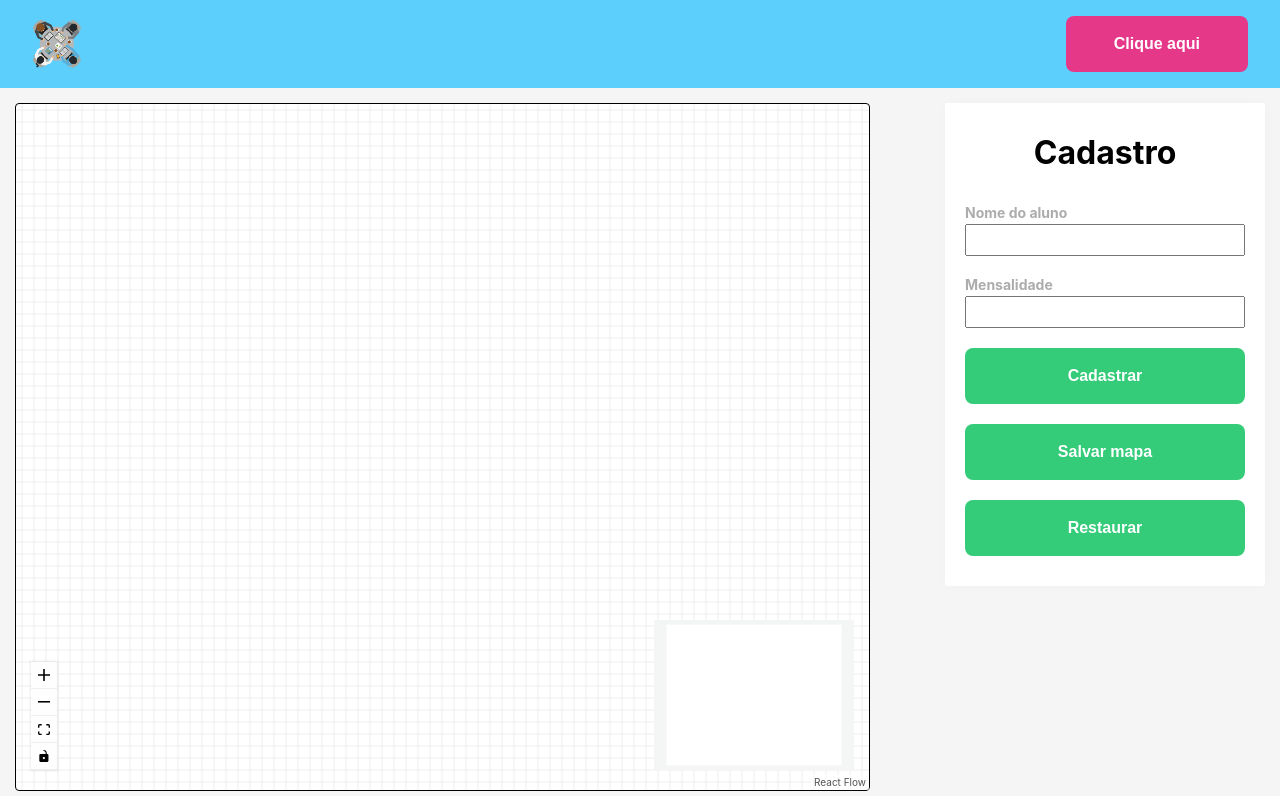
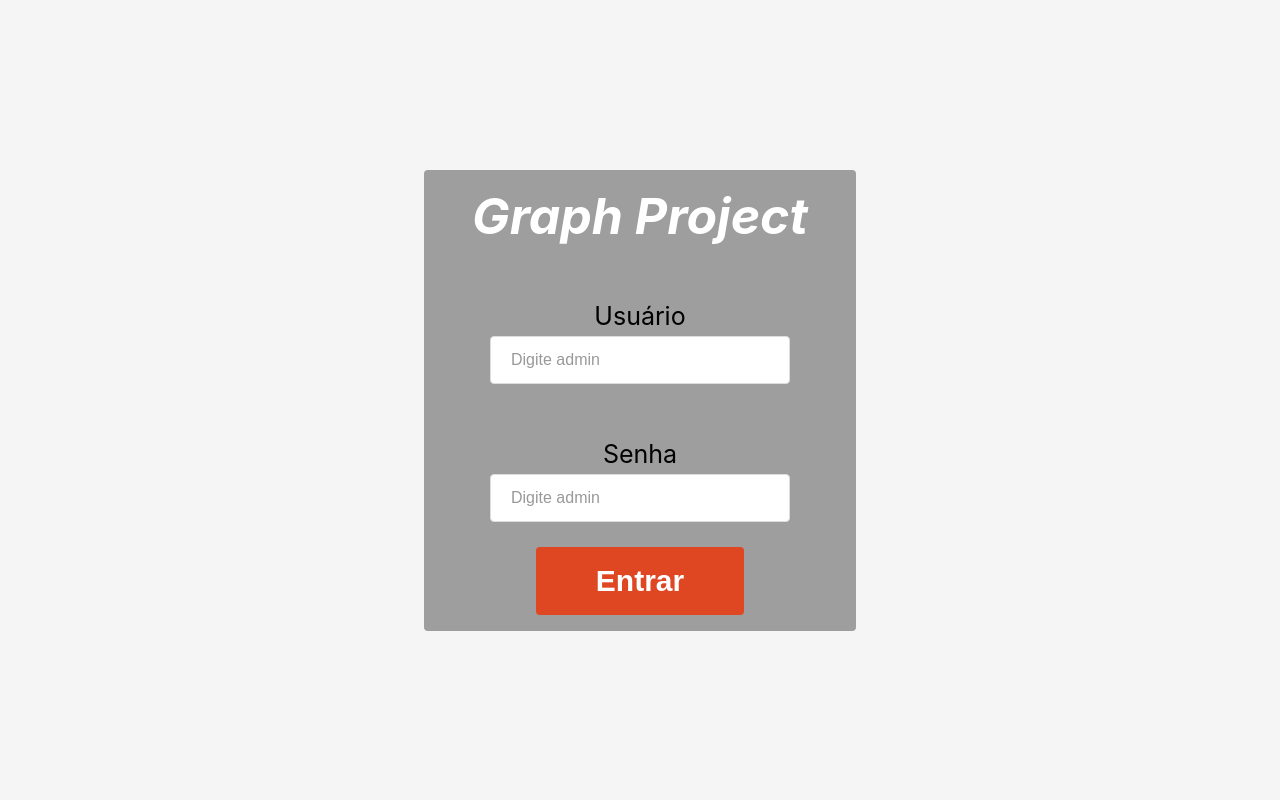
Before and after one commit to JDaniielC/GraphMap-Project, a React (Create React App) app in the folder web/: page / in a window 1280 px wide. Built offline with nearby package versions, Linux system fonts and the light colour scheme; no server answers.

Commit message:
loginPage

```diff
--- a/web/src/components/main.js
+++ b/web/src/components/main.js
@@ -5,9 +5,31 @@ import FlowPage from './reactFlow';
 
 import logo from '../styles/logo.png'
 import '../styles/flow.css'
+import '../styles/loginPage.css'
 
 const Main = () => {
     const [click, setClick] = useState(true);
+    const [user, setUser] = useState('')
+    const [password, setPassword] = useState('')
+    const [enter, setEnter] = useState(false)
+    const [wrongUser, setWrongUser] = useState('Digite admin')
+    const [wrongPass, setWrongPass] = useState('Digite admin')
+
+    function handleRegister (e) {
+        e.preventDefault();
+        if (user == 'admin') {
+            if (password == 'admin') {
+                setEnter(true);
+            }
+            else {
+                setWrongPass('Senha incorreta.')
+            }
+        } else {
+            setWrongUser('Usuário errado.')
+        }
+
+        setUser(''); setPassword('');
+    };
 
     function Clicou() {
         setClick(!click)
@@ -15,6 +37,30 @@ const Main = () => {
 
     return(
         <div>
+            {!enter
+            ? <div className="main">
+                <div className="login-container">
+                    <h1>Graph Project</h1>
+
+                    <div className="input-block">
+                        <label htmlFor="user">Usuário</label>
+                        <input value={user} required placeholder={wrongUser}
+                            onChange={e => {setUser(e.target.value)}}
+                        />
+                    </div>
+
+                    <div className="input-block">
+                        <label htmlFor="password">Senha</label>
+                        <input value={password} required placeholder={wrongPass}
+                            onChange={e => setPassword(e.target.value)}
+                        />
+                    </div>
+
+                    <button onClick={handleRegister}>Entrar</button>
+                </div>
+            </div>
+
+            : <div>
                 <header className="header">
                     <img src={logo} alt="logo"/>
                     <button onClick={Clicou}>Clique aqui</button>
@@ -26,6 +72,8 @@ const Main = () => {
                     }
                 </div>
             </div>
+            }
+        </div>
     )
 }
 
--- /dev/null
+++ b/web/src/styles/loginPage.css
@@ -0,0 +1,62 @@
+.main {
+    height: 100vh;
+    display: flex;
+    justify-content: center;
+    align-items: center;
+}
+
+.login-container {
+    background-color: rgb(158, 158, 158);
+    padding: 1em 3em;
+    border-radius: 4px;
+    display: flex;
+    justify-content: center;
+    align-items: center;
+    flex-direction: column;
+}
+
+.login-container h1 {
+    color:#FFF;
+    font-style: italic;
+    font-size: 50px;
+}
+
+.login-container label {
+    margin-top: 50px;
+    font-size: 25px;
+    align-self: center;
+}
+
+.login-container .input-block {
+    width: 100%;
+    max-width: 300px;
+    display: flex;
+    flex-direction: column;
+    margin-top: 5px;
+}
+
+.login-container .input-block input {
+    margin-top: 5px;
+    border: 1px solid #ddd;
+    border-radius: 4px;
+    height: 48px;
+    padding: 0 20px;
+    font-size: 16px;
+    color: #666;
+}
+
+.login-container .input-block input::placeholder {
+    color: #999;
+}
+
+.login-container button {
+    margin-top: 25px;
+    border: 0;
+    border-radius: 4px;
+    padding: 17px 60px;
+    font-size: 30px;
+    background: #DF4723;
+    font-weight: bold;
+    color: #FFF;
+    cursor: pointer;
+}
```
Lines whose indentation alone changed are shown as unchanged.
